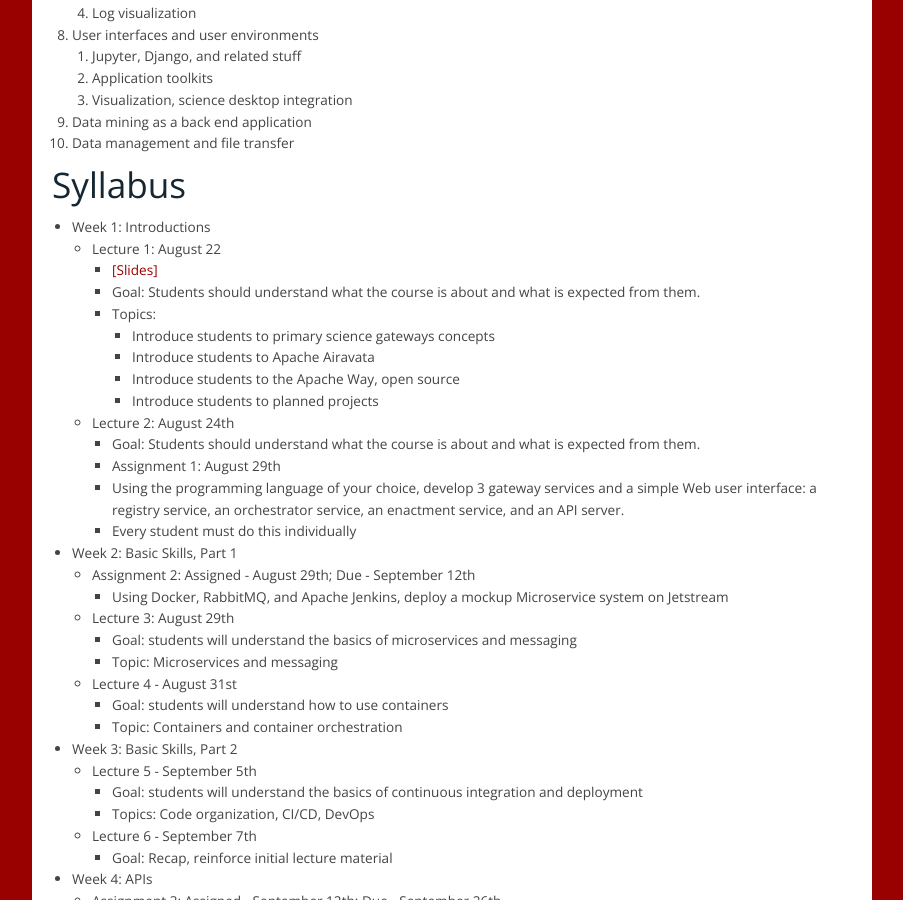
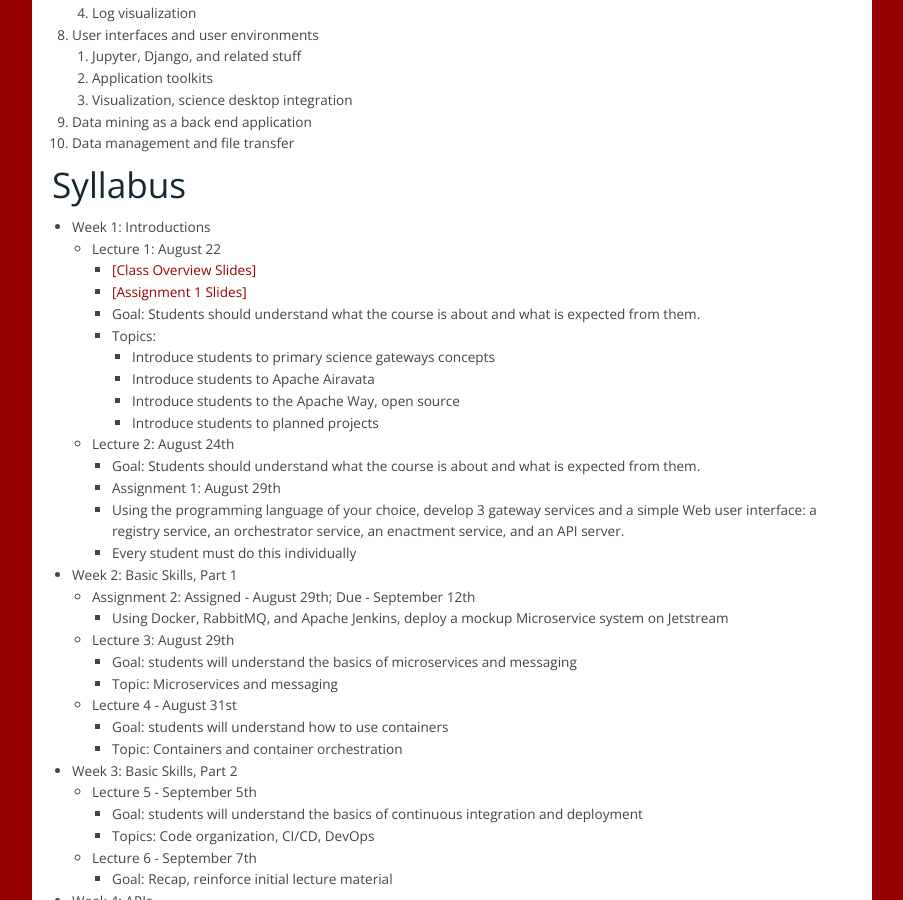
Before and after one commit to airavata-courses/airavata-courses.github.io, a Jekyll site: the page built from index.md, in a window 1280 px wide and 900 px high, scrolled down 1458 px. Shown: the whole window, without its empty margins (258-1161 px from the left). Built offline with Jekyll 4.4.1, drawn with Linux system fonts in a browser that asks for light colours; our own code applies the rules of GitHub Pages for plain Markdown files.

Commit message:
adding assignment 1 slides

```diff
--- a/index.md
+++ b/index.md
@@ -77,7 +77,8 @@
 ## Syllabus
 * Week 1: Introductions
     * Lecture 1: August 22
-        * [[Slides]]({{ site.url }}slides/SOIC-B649-Fall2017-Overview.pdf)
+        * [[Class Overview Slides]]({{ site.url }}slides/SOIC-B649-Fall2017-Overview.pdf)
+        * [[Assignment 1 Slides]]({{ site.url }}slides/SICE-Fall17-B649-Assignment-1.pdf)
         * Goal: Students should understand what the course is about and what is expected from them.
         * Topics:
             * Introduce students to primary science gateways concepts
```
Also changed, not shown: 1 other file.
